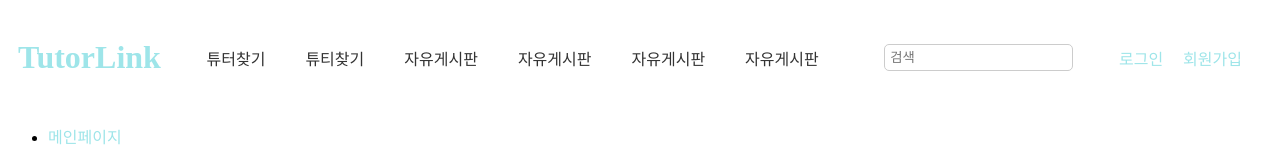
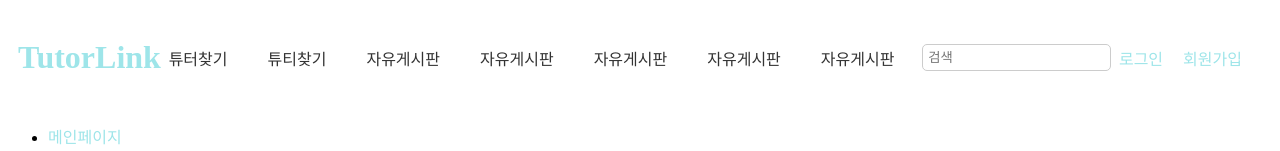
Before and after one commit to kmc6381/practice, a React (Create React App) app: page / in a window 1280 px wide. Shown: the top 151 px of the page. Built offline with nearby package versions, Linux system fonts and the light colour scheme.

Commit message:
kang1이라는 브렌치를  파서 브랜치가 생성 되는 지

```diff
--- a/src/components/Header.js
+++ b/src/components/Header.js
@@ -12,7 +12,7 @@ function Header() {
                     <li>자유게시판</li>
                     <li>자유게시판</li>
                     <li>자유게시판</li>
-                    <li>자유게시판</li>
+                    <li>자유게시판</li> <li>자유게시판</li>
                 </ul>
             </nav>
             <div className="search-bar">
```
